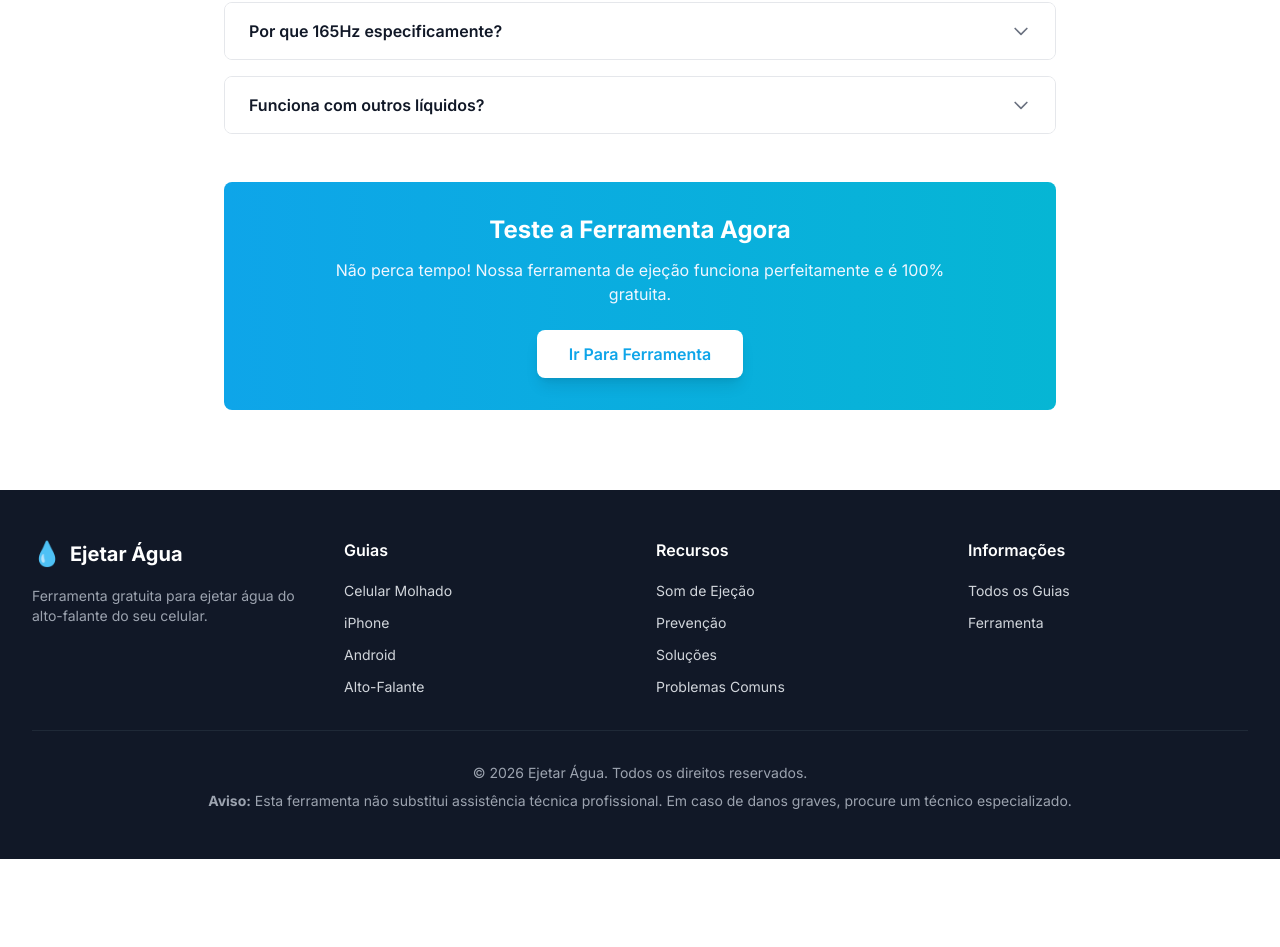
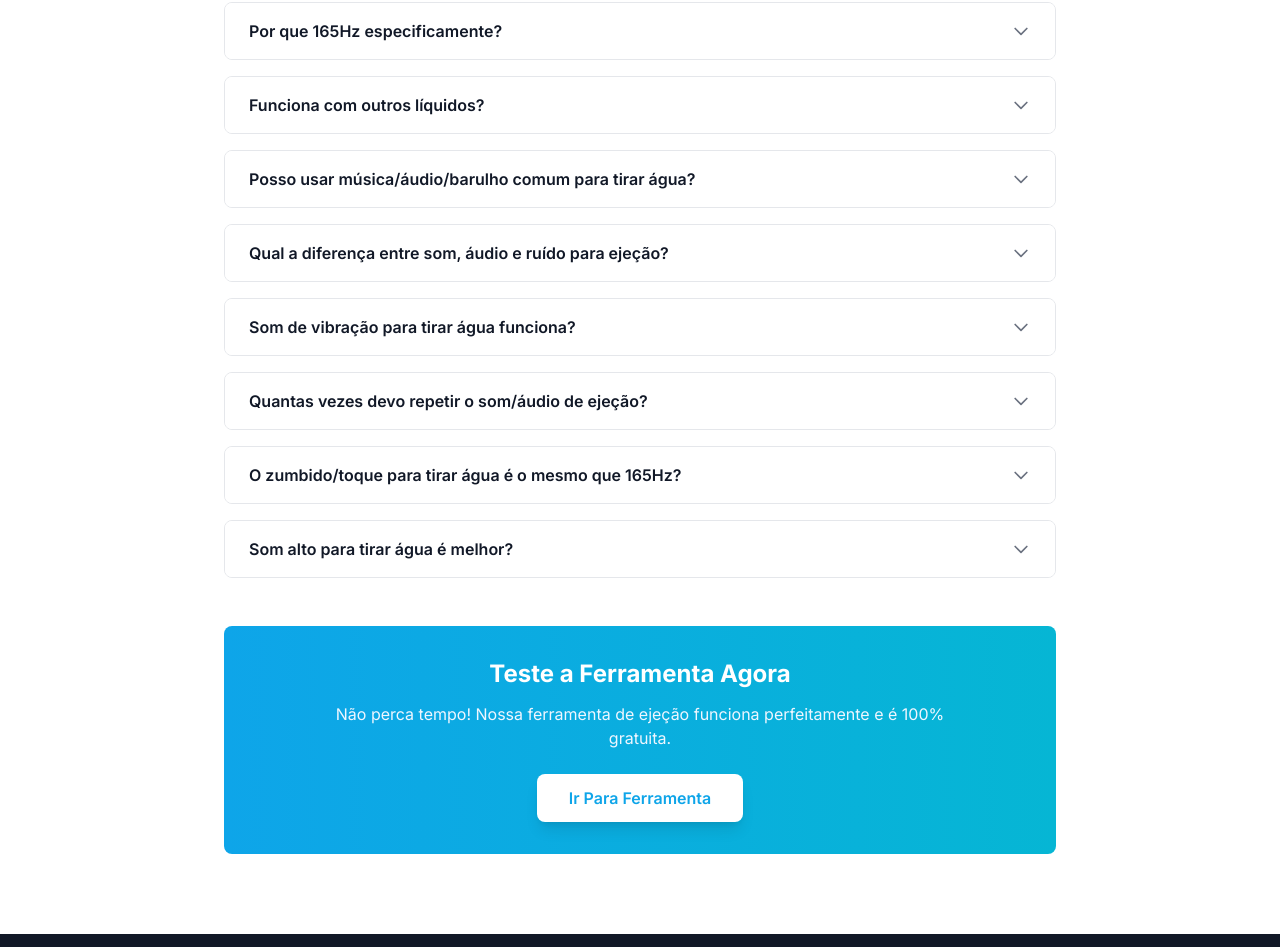
Before and after one commit to Diegoormond/ejetaragua-seo, a Next.js app: page /guias/som-ejecao-agua/como-funciona in a window 1280 px wide. Shown: the part 3044-3991 px from the top of the page. Before the commit the page ends 3903 px from the top, so only its background shows below. Built offline with nearby package versions, Linux system fonts and the light colour scheme.

Commit message:
Update page.tsx

```diff
--- a/app/guias/som-ejecao-agua/como-funciona/page.tsx
+++ b/app/guias/som-ejecao-agua/como-funciona/page.tsx
@@ -43,6 +43,30 @@ const faqs = [
     {
       "question": "Funciona com outros líquidos?",
       "answer": "Funciona melhor com água. Líquidos viscosos (refrigerante, cerveja) funcionam parcialmente. Álcool (menos tensão superficial) funciona muito bem."
+    },
+    {
+      "question": "Posso usar música/áudio/barulho comum para tirar água?",
+      "answer": "Música comum NÃO funciona bem. Músicas têm múltiplas frequências que se cancelam. O som/áudio/barulho ideal é uma onda senoidal pura de 165Hz - toda energia vai para vibração efetiva."
+    },
+    {
+      "question": "Qual a diferença entre som, áudio e ruído para ejeção?",
+      "answer": "Som, áudio, barulho, ruído, música e toque são termos diferentes para o mesmo princípio: vibração sonora. Para ejetar água, precisa ser frequência específica (165Hz), não qualquer som aleatório."
+    },
+    {
+      "question": "Som de vibração para tirar água funciona?",
+      "answer": "SIM! Na verdade, o som de 165Hz CRIA vibração mecânica no alto-falante. Essa vibração é o que expele a água. Som e vibração trabalham juntos no mesmo mecanismo físico."
+    },
+    {
+      "question": "Quantas vezes devo repetir o som/áudio de ejeção?",
+      "answer": "Recomendamos 3-5 ciclos de 30 segundos cada, com pausas de 10 segundos. Se ainda sair água, repita após 30 minutos. Quanto mais água entrou, mais ciclos podem ser necessários."
+    },
+    {
+      "question": "O zumbido/toque para tirar água é o mesmo que 165Hz?",
+      "answer": "O zumbido característico que você ouve É o som de 165Hz. É uma frequência grave que soa como um zumbido contínuo. Se ouvir esse som, a ferramenta está funcionando corretamente."
+    },
+    {
+      "question": "Som alto para tirar água é melhor?",
+      "answer": "SIM, volume alto (80-100%) é mais eficaz porque cria vibrações mais fortes. Use volume máximo ou próximo do máximo. Não se preocupe - 165Hz no volume máximo é seguro para o speaker."
     }
   ]
 
```
